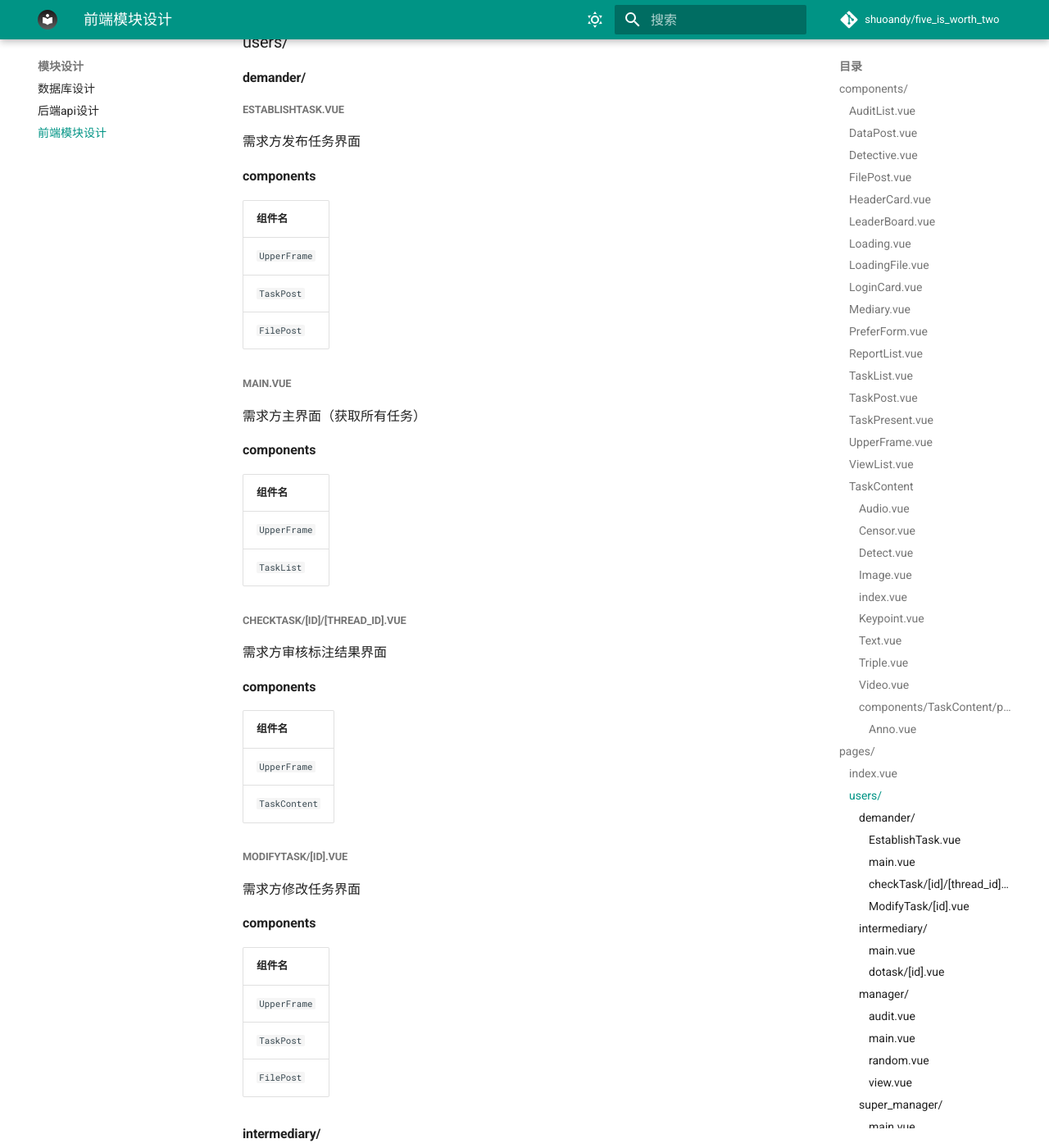
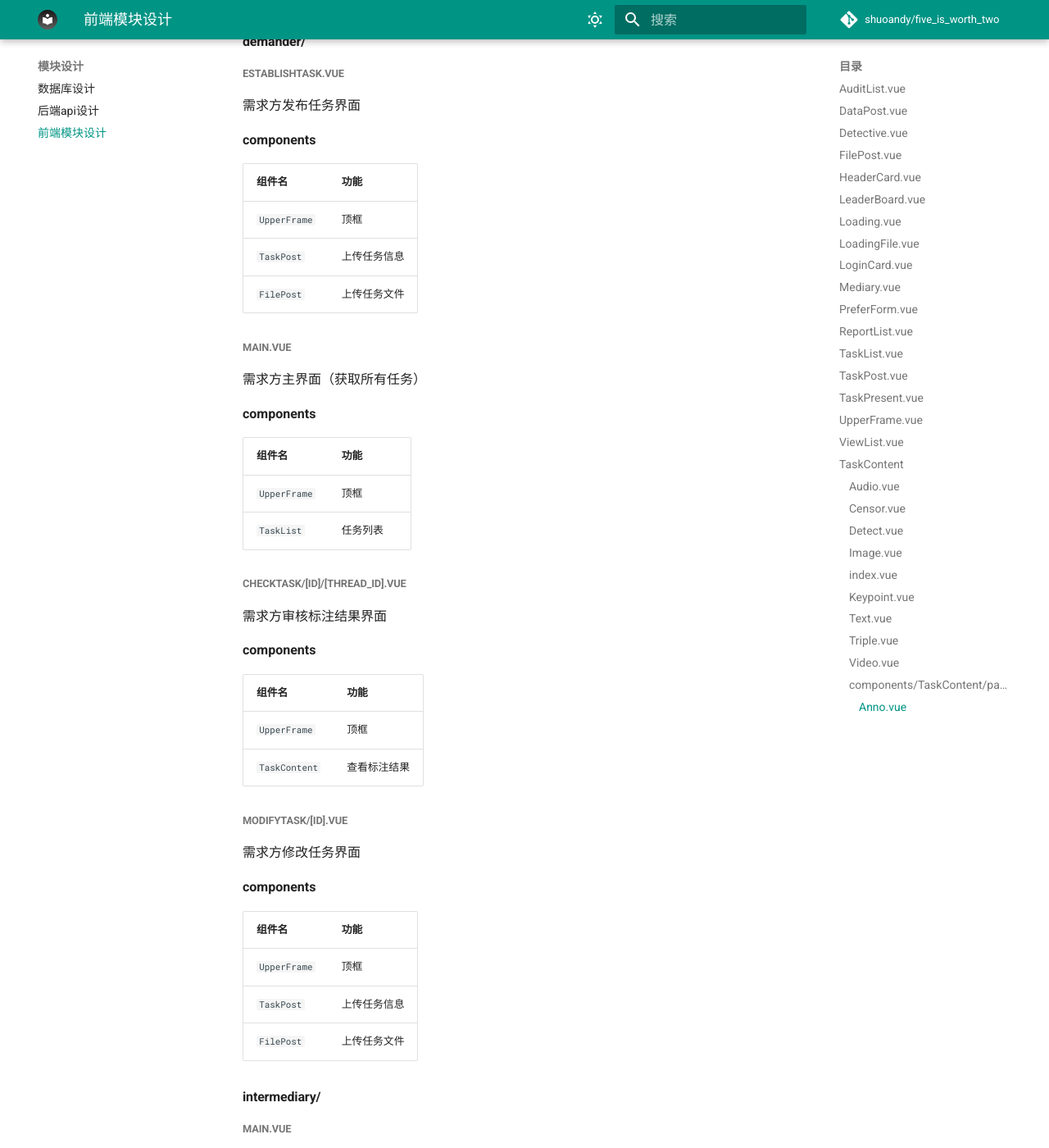
Before and after one commit to ShuoAndy/five_is_worth_two, an MkDocs documentation site: the page built from docs/modules/frontend.md, in a window 1280 px wide and 1400 px high, scrolled down 5034 px. Shown: the whole window at 82% size. Built offline with MkDocs 1.6.1 and Material for MkDocs 9.7.7, drawn with Linux system fonts in a browser that asks for light colours; comment, search, counter and statistics services are not loaded; some of the changed text lies outside the part shown.

Commit message:
frontend

```diff
--- a/docs/modules/frontend.md
+++ b/docs/modules/frontend.md
@@ -1,4 +1,4 @@
-## components/
+# components/
 组件
 
 ### AuditList.vue
@@ -167,7 +167,7 @@
 
 ##### Anno.vue
 
-## pages/
+# pages/
 页面
 
 ### index.vue
@@ -184,11 +184,11 @@
 
 **components**
 
-| 组件名   |
-| --------- |
-| `UpperFrame` |
-| `TaskPost` |
-| `FilePost` |
+| 组件名   | 功能 |
+| --------- | --------- |
+| `UpperFrame` | 顶框 |
+| `TaskPost` | 上传任务信息|
+| `FilePost` | 上传任务文件|
 
 ##### main.vue
 
@@ -196,10 +196,10 @@
 
 **components**
 
-| 组件名   |
-| --------- |
-| `UpperFrame` |
-| `TaskList` |
+| 组件名   | 功能|
+| --------- | --------- |
+| `UpperFrame` |顶框 |
+| `TaskList` | 任务列表|
 
 ##### checkTask/[id]/[thread_id].vue
 
@@ -207,10 +207,10 @@
 
 **components**
 
-| 组件名   |
-| --------- |
-| `UpperFrame` |
-| `TaskContent` |
+| 组件名   |功能|
+| --------- | --------- |
+| `UpperFrame` |顶框 |
+| `TaskContent` |查看标注结果|
 
 ##### ModifyTask/[id].vue
 
@@ -218,11 +218,11 @@
 
 **components**
 
-| 组件名   |
-| --------- |
-| `UpperFrame` |
-| `TaskPost` |
-| `FilePost` |
+| 组件名   |功能|
+| --------- |--------- |
+| `UpperFrame` |顶框 |
+| `TaskPost` |上传任务信息|
+| `FilePost` |上传任务文件|
 
 #### intermediary/
 
@@ -232,10 +232,10 @@
 
 **components**
 
-| 组件名   |
-| --------- |
-| `UpperFrame` |
-| `Mediary` |
+| 组件名   |功能|
+| --------- |--------- |
+| `UpperFrame` |顶框 |
+| `Mediary` |任务列表|
 
 ##### dotask/[id].vue
 
@@ -243,10 +243,10 @@
 
 **components**
 
-| 组件名   |
-| --------- |
-| `Loading` |
-| `UpperFrame` |
+| 组件名   |功能|
+| --------- |--------- |
+| `Loading` |加载界面|
+| `UpperFrame` |顶框 |
 
 **methods**
 
@@ -263,10 +263,10 @@
 
 **components**
 
-| 组件名   |
-| --------- |
-| `UpperFrame` |
-| `AuditList` |
+| 组件名   |功能|
+| --------- |--------- |
+| `UpperFrame` |顶框 |
+| `AuditList` |任务列表|
 
 ##### main.vue
 
@@ -274,10 +274,10 @@
 
 **components**
 
-| 组件名   |
-| --------- |
-| `UpperFrame` |
-| `ReportList` |
+| 组件名   |功能|
+| --------- |--------- |
+| `UpperFrame` |顶框 |
+| `ReportList` |任务列表|
 
 ##### random.vue
 
@@ -285,9 +285,9 @@
 
 **components**
 
-| 组件名   |
-| --------- |
-| `UpperFrame` |
+| 组件名   |功能|
+| --------- |--------- |
+| `UpperFrame` |顶框 |
 
 **methods**
 
@@ -301,10 +301,10 @@
 
 **components**
 
-| 组件名   |
-| --------- |
-| `UpperFrame` |
-| `ViewList` |
+| 组件名   |功能|
+| --------- |--------- |
+| `UpperFrame` |顶框 |
+| `ViewList` |用户列表|
 
 #### super_manager/
 
@@ -314,10 +314,10 @@
 
 **components**
 
-| 组件名   |
-| --------- |
-| `UpperFrame` |
-| `ViewList` |
+| 组件名   |功能|
+| --------- |--------- |
+| `UpperFrame` |顶框 |
+| `ViewList` |用户列表|
 
 #### worker/
 
@@ -327,10 +327,10 @@
 
 **components**
 
-| 组件名   |
-| --------- |
-| `UpperFrame` |
-| `PreferForm` |
+| 组件名   |功能|
+| --------- |--------- |
+| `UpperFrame` |顶框 |
+| `PreferForm` | 喜好表|
 
 ##### mytask.vue
 
@@ -338,10 +338,10 @@
 
 **components**
 
-| 组件名   |
-| --------- |
-| `UpperFrame` |
-| `TaskList` |
+| 组件名   |功能|
+| --------- |--------- |
+| `UpperFrame` |顶框 |
+| `TaskList` |任务列表|
 
 ##### dotask/[id].vue
 
@@ -349,10 +349,10 @@
 
 **components**
 
-| 组件名   |
-| --------- |
-| `UpperFrame` |
-| `DataPost` |
+| 组件名   |功能|
+| --------- |--------- |
+| `UpperFrame` |顶框 |
+| `DataPost` |做题|
 
 #### info.vue
 
@@ -360,10 +360,10 @@
 
 **components**
 
-| 组件名   |
-| --------- |
-| `Loading` |
-| `UpperFrame` |
+| 组件名   |功能|
+| --------- |--------- |
+| `Loading` |加载界面|
+| `UpperFrame` |顶框 |
 
 #### leaderboard.vue
 
@@ -371,20 +371,20 @@
 
 **components**
 
-| 组件名   |
-| --------- |
-| `LeaderBoard` |
+| 组件名   |功能|
+| --------- |--------- |
+| `LeaderBoard` |排行榜|
 
 #### login.vue
 
 登录界面
 
-| 组件名   |
-| --------- |
-| `Loading` |
-| `HeaderCard` |
-| `LoginCard` |
-| `LeaderBoard` |
+| 组件名   |功能|
+| --------- |--------- |
+| `Loading` |加载界面|
+| `HeaderCard` |顶框 |
+| `LoginCard` |登录表|
+| `LeaderBoard` |排行榜|
 
 #### password_reset.vue
 
@@ -401,20 +401,20 @@
 
 注册界面
 
-| 组件名   |
-| --------- |
-| `Loading` |
-| `HeaderCard` |
-| `LoginCard` |
-| `LeaderBoard` |
+| 组件名   |功能|
+| --------- |--------- |
+| `Loading` |加载界面|
+| `HeaderCard` |顶框 |
+| `LoginCard` |注册表|
+| `LeaderBoard` |排行榜|
 
 #### report.vue
 
 举报界面
 
-| 组件名   |
-| --------- |
-| `UpperFrame` |
+| 组件名   |功能|
+| --------- |--------- |
+| `UpperFrame` |顶框 |
 
 **methods**
 
```
